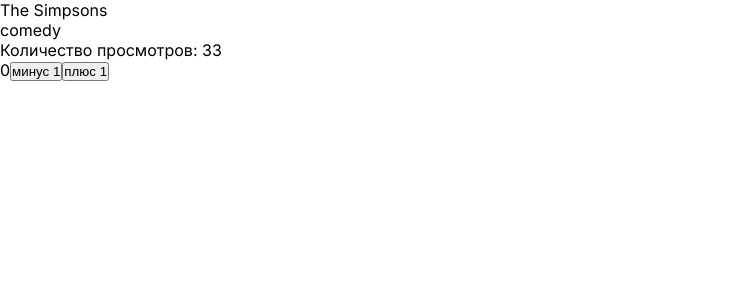
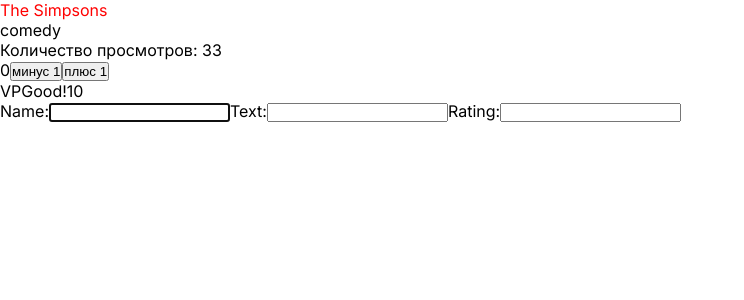
Before and after one commit to hiff0/next-react-app, a Next.js app: page / in a window 1280 px wide. Shown: the top 300 px of the page, without its empty margins (0-744 px from the left). Built offline with nearby package versions, Linux system fonts and the light colour scheme.

Commit message:
add first lection code

```diff
--- a/src/app/components/FilmDetails.tsx
+++ /dev/null
@@ -1,28 +0,0 @@
-import { FunctionComponent } from "react";
-
-interface Props {
-    title: string;
-    genre: 'comedy' | 'horror';
-    seasonsCount: number;
-}
-
-export const FilmDetails: FunctionComponent<Props> = ({
-    title,
-    genre,
-    seasonsCount
-}) => {
-    let count = 0;
-
-    return (
-        <div>
-            <p>{title || 'Unknow Film'}</p>
-            {Boolean(genre) && <p>{genre}</p>}
-            <p>{seasonsCount > 0 ? `Количество просмотров: ${seasonsCount}` : 'Зииро'}</p>
-            <div>
-                {count}
-                <button onClick={() => {count = count - 1}}>минус 1</button>
-                <button onClick={() => {count = count + 1}}>плюс 1</button>
-            </div>
-        </div>
-    );
-}
--- /dev/null
+++ b/src/app/components/FilmDetails/index.tsx
@@ -0,0 +1,43 @@
+"use client"
+
+import { FunctionComponent, useEffect } from "react";
+import { useCount } from "../../hooks/useCount";
+import styles from './styles.module.css'
+
+interface Props {
+    title: string;
+    genre: 'comedy' | 'horror';
+    seasonsCount: number;
+}
+
+export const FilmDetails: FunctionComponent<Props> = ({
+    title,
+    genre,
+    seasonsCount
+}) => {
+    // Если дефолтное значение вычесляется, то передаем функцию,
+    // чтобы значение не присваивалось заново при перерендеренге
+    const {count, increment, decrement} = useCount(0);
+
+    // Запускается функция, если находит различия в массиве зависимостей
+    // Функция запускается уже после рендеринга
+    useEffect(() => {
+        console.log('count: ', count);
+        return () => {
+            console.log('Вызывается перед следующим вызовом useEffect или при destroy')
+        }; // Вызывается перед следующим вызовом useEffect или при destroy
+    }, [count]);
+
+    return (
+        <div>
+            <p className={styles.title}>{title || 'Unknow Film'}</p>
+            {Boolean(genre) && <p>{genre}</p>}
+            <p>{seasonsCount > 0 ? `Количество просмотров: ${seasonsCount}` : 'Зииро'}</p>
+            <div>
+                {count}
+                <button onClick={decrement}>минус 1</button>
+                <button onClick={increment}>плюс 1</button>
+            </div>
+        </div>
+    );
+}
--- /dev/null
+++ b/src/app/components/FilmDetails/styles.module.css
@@ -0,0 +1,3 @@
+.title {
+    color: red;
+}
--- /dev/null
+++ b/src/app/components/FilmReview/index.tsx
@@ -0,0 +1,22 @@
+import { FunctionComponent } from "react";
+import { Review } from "@/app/interfaces";
+
+interface Props {
+    reviews: Review[]
+}
+
+export const FilmReview: FunctionComponent<Props> = ({ reviews }) => {
+    return (
+        <div>
+            {
+                Boolean(reviews.length) && reviews.map((review) => (
+                    <div key={review.id}>
+                        <span>{review.author}</span>
+                        <span>{review.text}</span>
+                        <span>{review.rating}</span>
+                    </div>
+                ))
+            }
+        </div>
+    );
+}
--- /dev/null
+++ b/src/app/components/ReviewForm/index.tsx
@@ -0,0 +1,104 @@
+"use client"
+
+import { ChangeEvent, FunctionComponent, useCallback, useEffect, useReducer, useRef } from "react";
+
+enum FORM_ACTIONS {
+    setName = 'setName',
+    setText = 'setText',
+    setRating = 'setRating'
+}
+
+interface State {
+    name: string;
+    text: string;
+    rating: number;
+}
+
+type Action =  {
+    type: 'setName';
+    payload: {
+        name: string;
+    }
+} | {
+    type: 'setText';
+    payload: {
+        text: string;
+    }
+} | {
+    type: 'setRating';
+    payload: {
+        rating: number;
+    }
+}
+
+export const ReviewForm: FunctionComponent = () => {
+    // Если состаяния связаны между собой и их несколько,
+    // то использовать хук useReducer
+    const initialState: State = {
+        name: 'Vlad',
+        text: 'text',
+        rating: 10
+    }
+
+    const reducer = (state: State, action: Action): State => {
+        switch (action.type) {
+            case 'setName':
+                return {
+                    ...state,
+                    name: action.payload.name,
+                };
+            case 'setText':
+                return {
+                    ...state,
+                    text: action.payload.text
+                };
+            case 'setRating':
+                return {
+                    ...state,
+                    rating: action.payload.rating
+                };
+            default:
+                return state;
+        }
+    }
+
+    const [state, dispatch] = useReducer(reducer, initialState);
+
+    const onNameChange  = (event: ChangeEvent) => dispatch({type: FORM_ACTIONS.setName, payload: { name: (event.target as HTMLInputElement).value }})
+
+    // useRef можно использовать как хранплище
+    // запись в current значения не вызывает перерендер
+    const ref = useRef();
+
+    // useEffect(() => {
+    //     if (ref.current) {
+    //         ref.current.focus();
+    //     }
+
+    //     return () => {}
+    // }, [])
+
+    const setFocus = useCallback((element: HTMLInputElement) => {
+        element.focus();
+    }, [])
+
+    return (
+        <div>
+            <label>
+                Name:
+                <input
+                    type="text"
+                    ref={setFocus}
+                />
+            </label>
+            <label>
+                Text:
+                <input type="text" />
+            </label>
+            <label>
+                Rating:
+                <input type="number" />
+            </label>
+        </div>
+    );
+}
--- /dev/null
+++ b/src/app/hooks/useCount.ts
@@ -0,0 +1,14 @@
+import { useState, useCallback } from "react";
+
+export function useCount(initialValue: number = 0) {
+    const [count, setCount] = useState(initialValue);
+
+    const decrement = useCallback(() => {
+        setCount((currentCount) => currentCount - 1)
+    }, []);
+    const increment = useCallback(() => {
+        setCount((currentCount) => currentCount + 1)
+    }, []);
+
+    return { count, decrement, increment };
+}
--- /dev/null
+++ b/src/app/interfaces/index.ts
@@ -0,0 +1,21 @@
+
+export interface Similar {
+    id: string;
+    title: string;
+};
+
+export interface Review {
+    id: string;
+    author: string;
+    text: string;
+    rating: number;
+};
+
+export interface FilmDetails {
+    id: string;
+    title: string;
+    sesonsCount: number;
+    genre: string;
+    similar: Similar[];
+    reviews: Review[];
+}
--- a/src/app/page.tsx
+++ b/src/app/page.tsx
@@ -1,8 +1,10 @@
-import React from "react"
-import { Films } from "./components/Films"
+import React, { useMemo } from "react"
 import { FilmDetails } from "./components/FilmDetails"
+import { FilmReview } from "./components/FilmReview"
+import { ReviewForm } from "./components/ReviewForm"
+import { FilmDetails as FilmDetailsInterface } from "./interfaces"
 
-const filmDetails = {
+const filmDetails: FilmDetailsInterface = {
   id: 'awdsadwqewq2321fds',
   title: 'The Simpsons',
   sesonsCount: 33,
@@ -18,12 +20,22 @@ const filmDetails = {
       id: 'xc4762fsdf5',
       author: 'VP',
       text: 'Good!',
-      rating: '10',
+      rating: 10,
     }
   ]
 }
 
 export default function Home() {
+  // useMemo - инструмент создания стабильных ссылок на объекты и массивы
+  // useCallback - на функции
+  // const filmRating = useMemo(() => {
+  //   return Math.floor(
+  //     filmDetails.reviews.reduce((sum, review) => {
+  //       return sum + review.rating
+  //     }, 0) / filmDetails.reviews.length
+  //   )
+  // }, [filmDetails.reviews])
+
   return (
     <div>
       <header />
@@ -31,9 +43,8 @@ export default function Home() {
         title={filmDetails.title}
         genre={filmDetails.genre as 'comedy'}
         seasonsCount={filmDetails.sesonsCount} />
-      {/* <Reviews />
-      <Recommendations />
-      <footer /> */}
+      <FilmReview reviews={filmDetails.reviews}/>
+      <ReviewForm />
     </div>
   )
 }
```
Also changed, not shown: src/app/components/FIlmInfo/index.tsx (added, +22 -0 lines).
